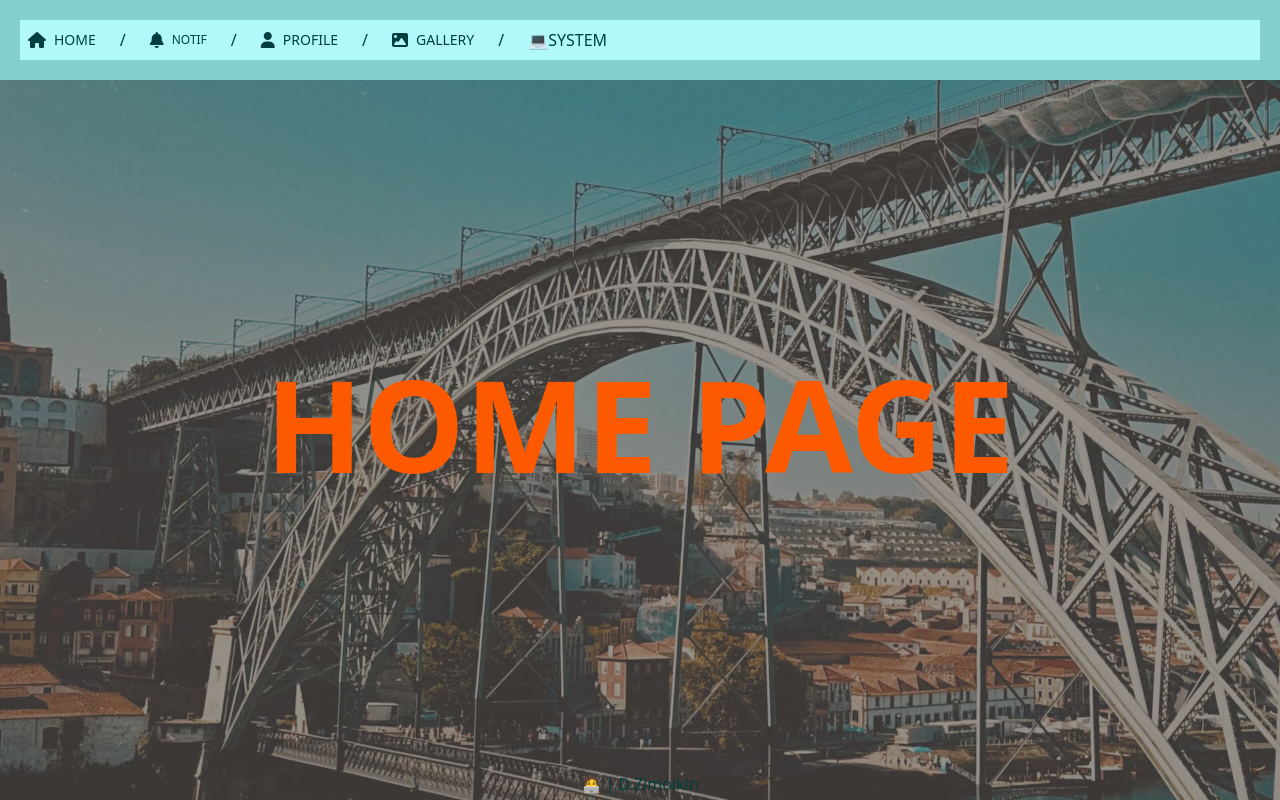
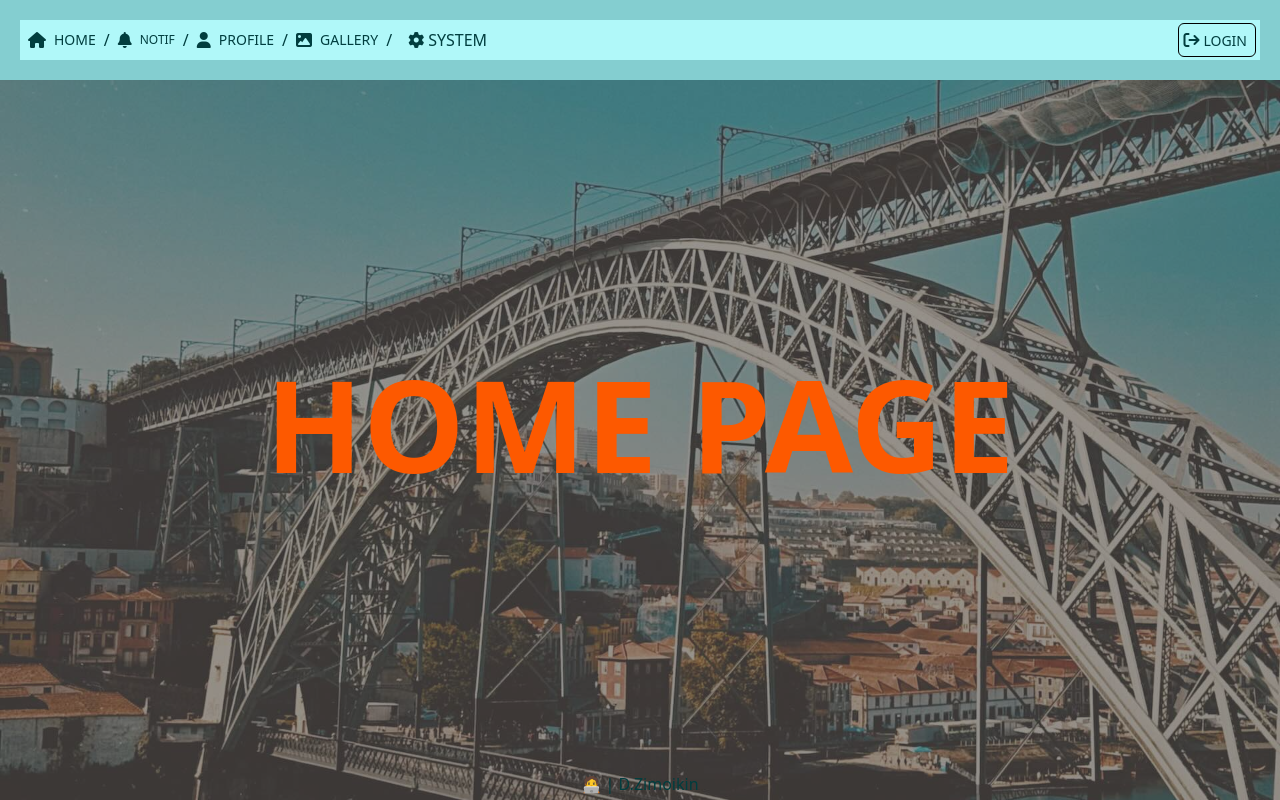
Before and after one commit to zimoykin/fe-gallery-v2, a React (Vite) app: page / in a window 1280 px wide. Built offline with nearby package versions, Linux system fonts and the light colour scheme; a web font is replaced by a local one.

Commit message:
added login/logout btn

```diff
--- a/src/components/header/header.component.tsx
+++ b/src/components/header/header.component.tsx
@@ -3,7 +3,9 @@ import NavBarComponent from './nav-bar.component';
 
 const HeaderComponent: React.FC = () => {
     return (
-        <header className='w-full flex justify-center absolute top-0 left-1/2 -translate-x-1/2 bg-secondary-bg p-5 z-50 max-h-20'>
+        <header className='
+        w-full flex justify-center
+        absolute top-0 left-1/2 -translate-x-1/2 bg-secondary-bg p-5 z-50 max-h-20'>
             <NavBarComponent />
         </header>
     );
--- a/src/components/header/menu-btns.component.tsx
+++ b/src/components/header/menu-btns.component.tsx
@@ -1,6 +1,9 @@
 import React from 'react';
 import ToggleThemeComponent from '../toggle-theme.component';
 import { useNavigate } from 'react-router-dom';
+import { useDispatch, useSelector } from 'react-redux';
+import { RootState } from '../../store';
+import { logout } from '../../features/auth/auth-slice';
 
 interface Props {
     onClick: () => void;
@@ -9,9 +12,10 @@ interface Props {
 const MenuBtnsComponent: React.FC<Props> = ({ onClick }) => {
 
     const navigate = useNavigate();
+    const dispatch = useDispatch();
+    const { isAuthenticated } = useSelector((state: RootState) => state.auth);
 
     const MenuClassName = `
-
                 transition-all ease-in-out delay-0
                 active:bg-primary-bg hover:decoration-neutral-600
                 cursor-pointer
@@ -22,8 +26,18 @@ const MenuBtnsComponent: React.FC<Props> = ({ onClick }) => {
                 flex
                 `;
 
+
+    const handleOnClickLoginBtn = () => {
+        if (isAuthenticated) {
+            dispatch(logout());
+        }
+        else {
+            navigate('/login');
+        }
+    };
+
     return (
-        <>
+        < div className=' relative md:flex justify-start items-center w-full h-full'>
             <div className={MenuClassName}
                 onClick={() => {
                     navigate('/');
@@ -63,8 +77,22 @@ const MenuBtnsComponent: React.FC<Props> = ({ onClick }) => {
                 <span className=' p-1 uppercase text-sm'>Gallery</span>
             </div>
             <span className='p-1 hidden md:block'>/</span>
-            <ToggleThemeComponent />
-        </>
+
+            <hr className='md:hidden w-2/3 p-1' />
+            <div className='p-1'>
+                <ToggleThemeComponent />
+            </div>
+            <hr className='md:hidden w-2/3 p-1' />
+
+            <div className='absolute p-1 right-0 border border-main-col hover:bg-danger-bg rounded-md'
+                onClick={
+                    handleOnClickLoginBtn
+                }
+            >
+                <i className='fa-solid fa-arrow-right-from-bracket' />
+                <span className='p-1 uppercase text-sm'>{isAuthenticated ? 'Logout' : 'Login'}</span>
+            </div>
+        </ div>
     );
 };
 
--- a/src/components/header/nav-bar.component.tsx
+++ b/src/components/header/nav-bar.component.tsx
@@ -11,8 +11,7 @@ const NavBarComponent: React.FC = () => {
         <nav className='p-1 w-full flex flex-row max-w-screen-2xl bg-main-bg gap-3
         '>
             {/* mobile view */}
-            <div className='w-full block justify-start gap-2 md:hidden
-               '
+            <div className='w-full block justify-start gap-2 md:hidden'
             >
                 <button
                     className="text-white block md:hidden focus:outline-none"
@@ -54,7 +53,7 @@ const NavBarComponent: React.FC = () => {
             </div>
 
             {/* desktop view */}
-            <div className="hidden md:flex space-x-4 transition-all ease-in-out delay-75 duration-300">
+            <div className="w-full hidden md:flex space-x-4 transition-all ease-in-out delay-75 duration-300">
                 <MenuBtnsComponent onClick={toggleMenu} />
             </div>
         </nav>
--- a/src/components/toggle-theme.component.tsx
+++ b/src/components/toggle-theme.component.tsx
@@ -59,7 +59,7 @@ const ToggleThemeComponent: React.FC = () => {
         >
             {theme === 'light' ? <i className="p-1 fa-solid fa-sun" /> : null}
             {theme === 'dark' ? <i className="p-1 fa-solid fa-moon" /> : null}
-            {theme === 'system' ? <span>💻</span> : null}
+            {theme === 'system' ? <i className="p-1 fa-solid fa-gear" /> : null}
             <span className="uppercase">{theme}</span>
         </div>
     );
```
